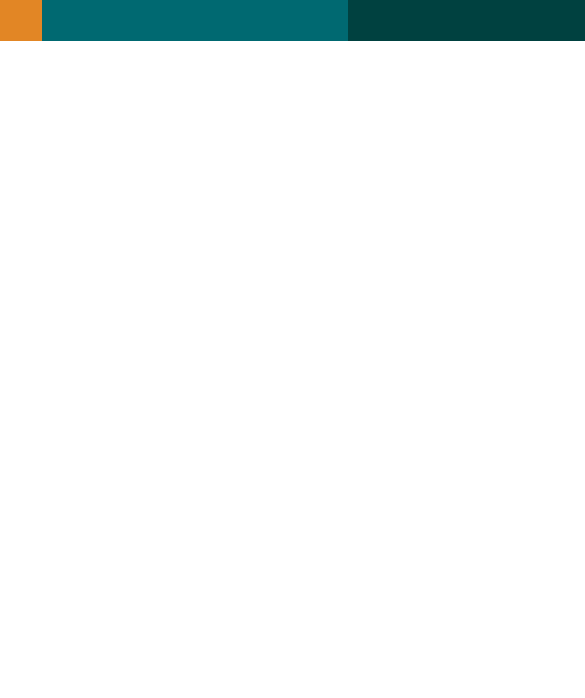
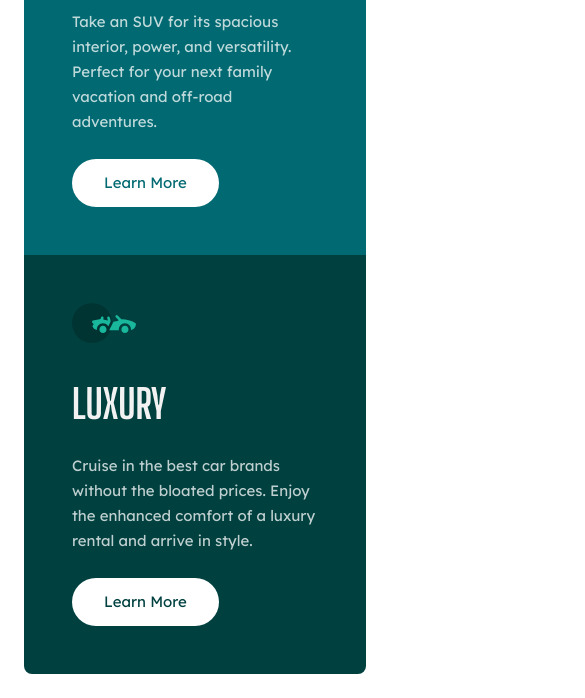
Before and after one commit to ionStici/column-preview-card-component, a plain HTML site: page index.html in a window 390 px wide. Shown: the part 632-1330 px from the top of the page, 585 px wide, since content can reach past the window. Before the commit the page ends 844 px from the top, so only its background shows below. Drawn offline with Linux system fonts and the light colour scheme.

Commit message:
Add media queries

```diff
--- a/style.css
+++ b/style.css
@@ -125,3 +125,38 @@ body {
 .card__icon {
     margin-bottom: 3.5rem;
 }
+
+/* MEDIA QUERIES */
+
+/* 960/16=60 */
+@media only screen and (max-width: 60em) {
+    html {
+        font-size: 8px;
+    }
+}
+
+/* 768/16=48 */
+@media only screen and (max-width: 48em) {
+    html {
+        font-size: 6px;
+    }
+}
+
+/* 560/16=35 */
+@media only screen and (max-width: 35em) {
+    html {
+        font-size: 10px;
+    }
+
+    .cards {
+        grid-template-columns: revert;
+        width: revert;
+        margin: 2.4rem;
+    }
+
+    .paragraph {
+        margin-bottom: 2.5rem;
+    }
+}
+
+/* END */
```
